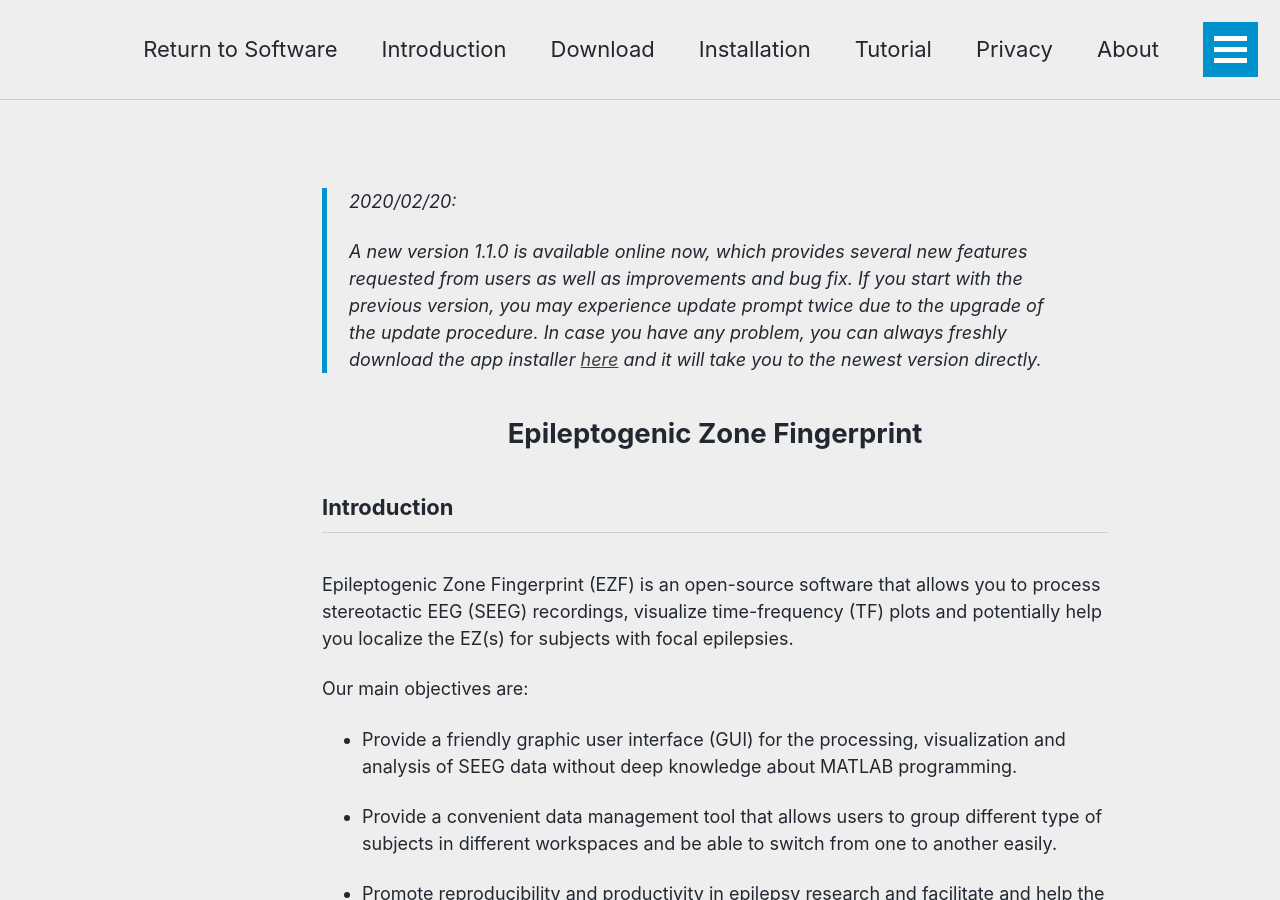
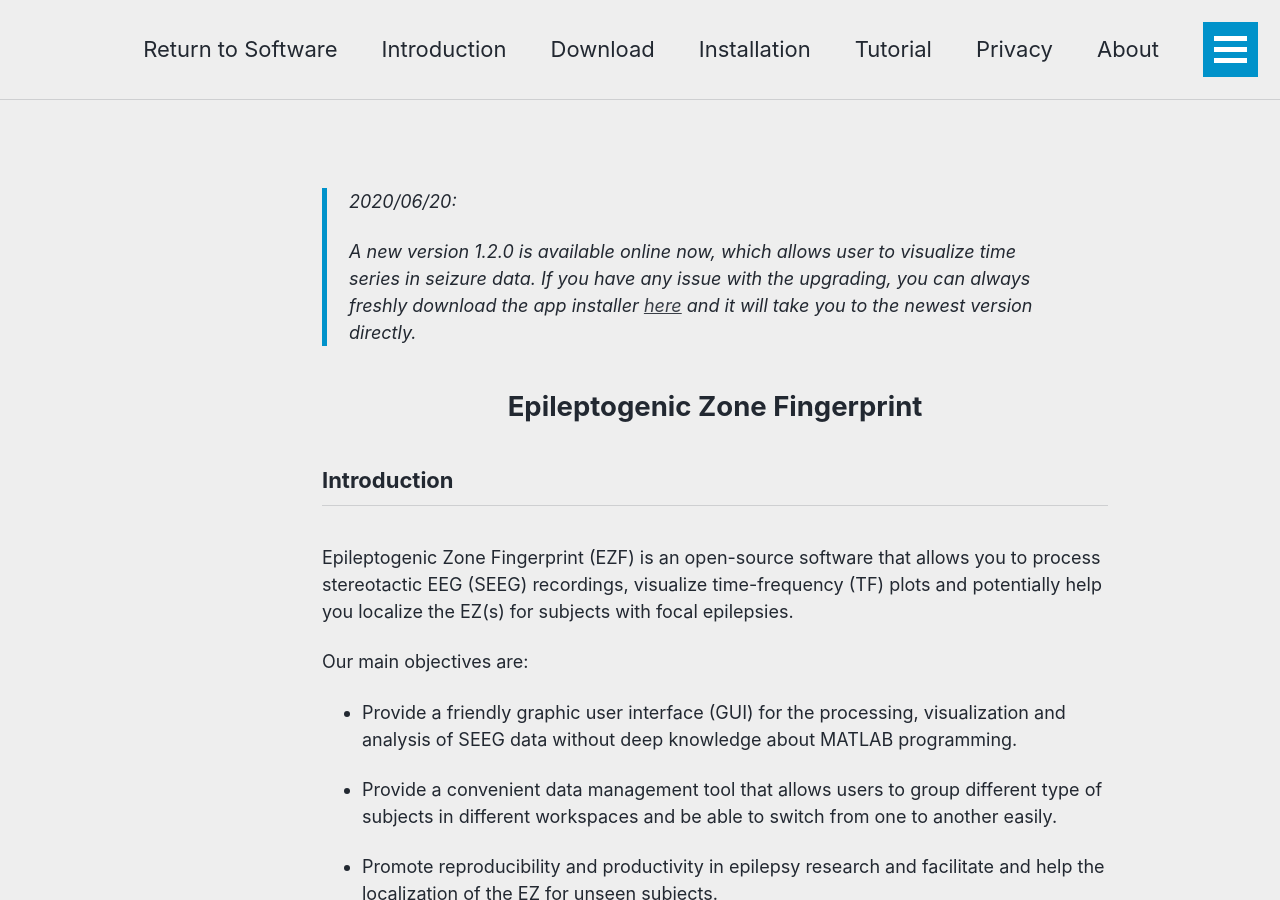
Before and after one commit to silencer1127/silencer1127.github.io, a Jekyll site: the page built from _pages/software/EZ_Fingerprint/ezf_main.md, in a window 1280 px wide and 900 px high. Built offline with Jekyll 4.4.1, drawn with Linux system fonts in a browser that asks for light colours; comment, search, counter and statistics services are not loaded; some of the changed text lies outside the part shown.

```diff
--- a/_pages/software/EZ_Fingerprint/ezf_main.md
+++ b/_pages/software/EZ_Fingerprint/ezf_main.md
@@ -4,12 +4,12 @@ category: "ezf"
 permalink: /software/EZ_Fingerprint/ezf_main
 layout: single
 author_profile: false
-date: 2020-02-20
+date: 2020-06-20
 ---
 
-> 2020/02/20:
+> 2020/06/20:
 >
-> A new version 1.1.0 is available online now, which provides several new features requested from users as well as improvements and bug fix. If you start with the previous version, you may experience update prompt twice due to the upgrade of the update procedure. In case you have any problem, you can always freshly download the app installer [here](/software/EZ_Fingerprint/ezf_download) and it will take you to the newest version directly.
+> A new version 1.2.0 is available online now, which allows user to visualize time series in seizure data. If you have any issue with the upgrading, you can always freshly download the app installer [here](/software/EZ_Fingerprint/ezf_download) and it will take you to the newest version directly.
 
 # **<center>Epileptogenic Zone Fingerprint</center>**
 
```
Also changed, not shown: _pages/software/EZ_Fingerprint/ezf_download.md (+1 -1 lines), _pages/software/GPDF/gpdf_main.md (+1 -1 lines), _pages/software/SRSCPD_ALS/srscpd_als_main.md (+1 -1 lines).
